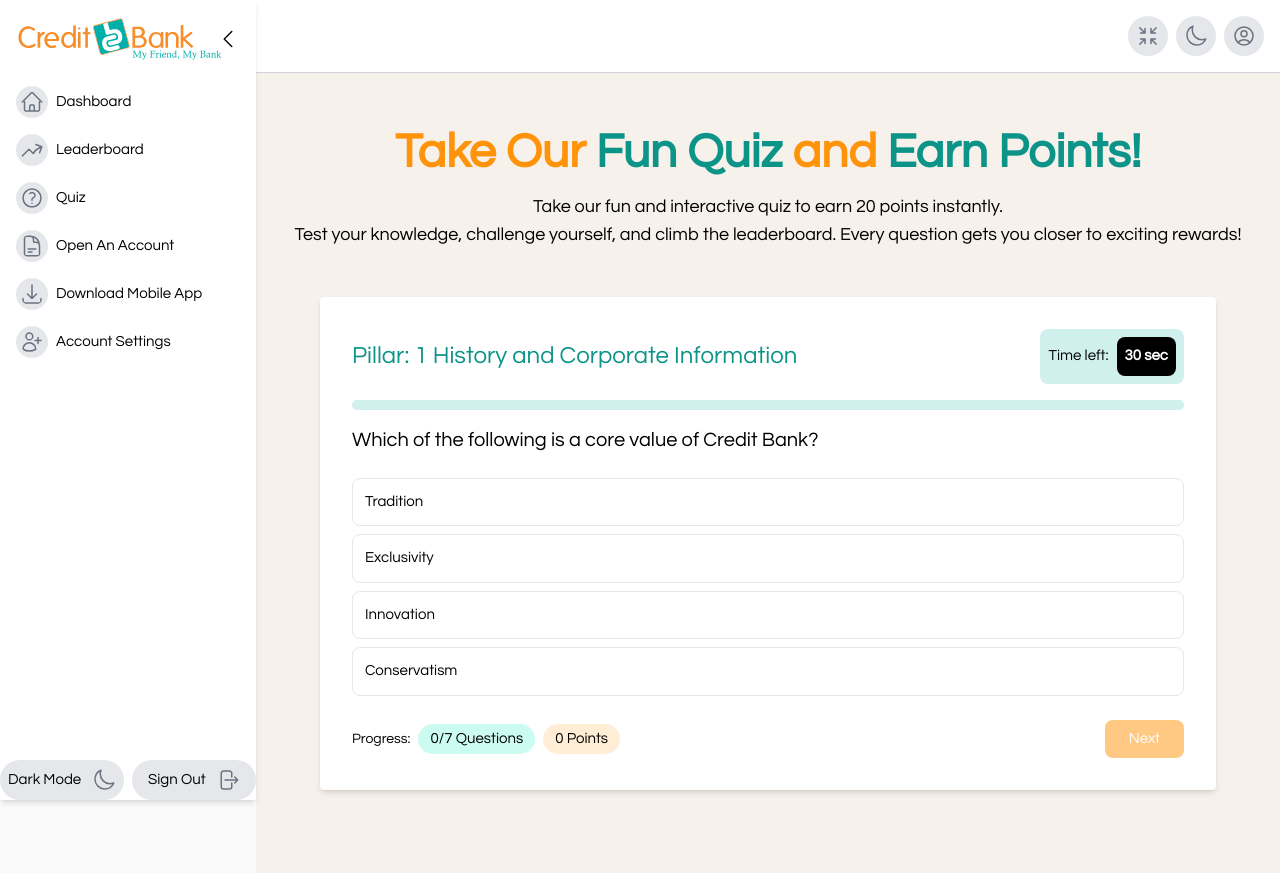
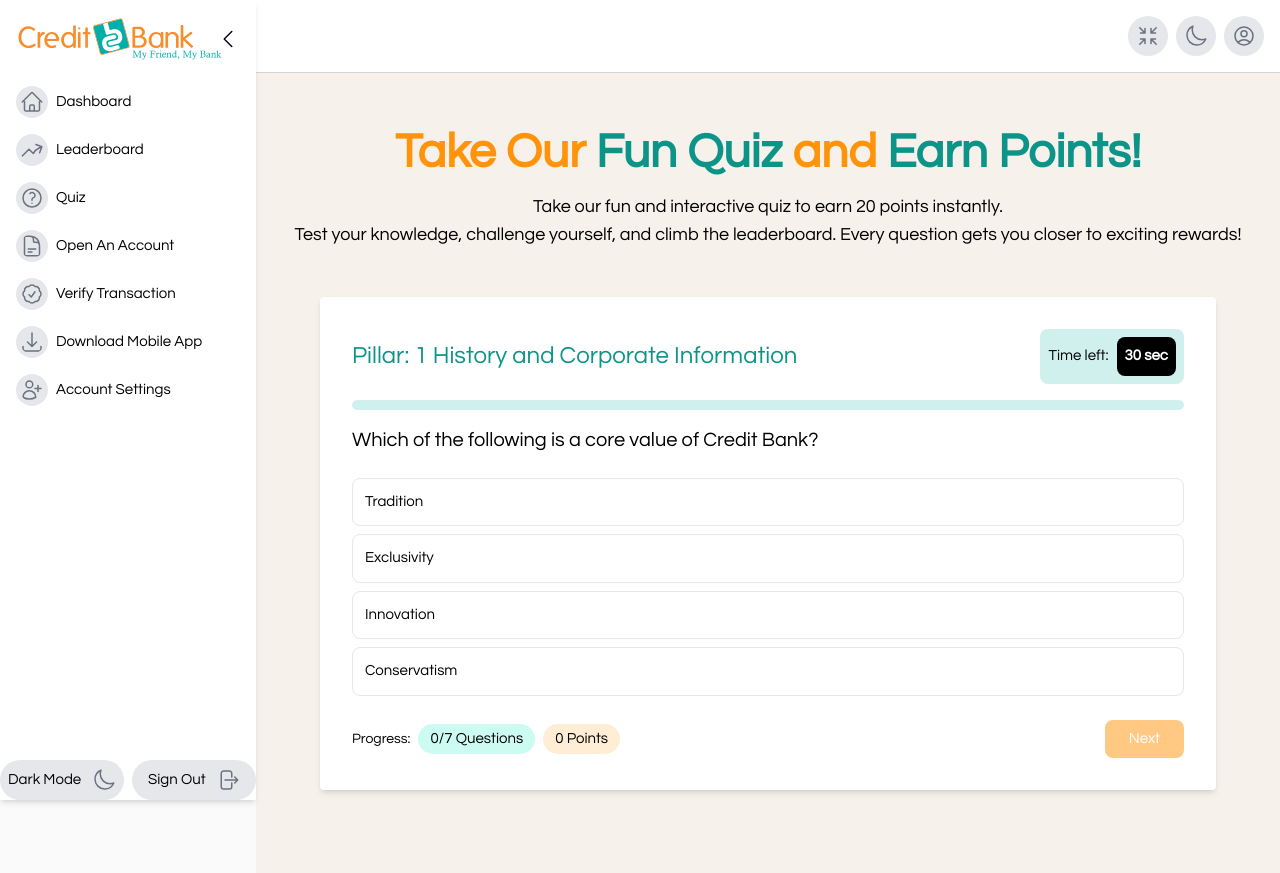
Before and after one commit to kwamevaughan/credit-bank-microsite, a Next.js app: page /quiz in a window 1280 px wide. Built offline with nearby package versions, Linux system fonts and the light colour scheme; no server answers.

Commit message:
added verification tab

```diff
--- a/src/layouts/sidebar.js
+++ b/src/layouts/sidebar.js
@@ -10,16 +10,19 @@
     CogIcon,
     DocumentTextIcon,
     BellIcon,
+    CheckBadgeIcon,
     ArrowTrendingUpIcon, ArrowDownTrayIcon, QuestionMarkCircleIcon, BanknotesIcon, UserPlusIcon,
     ArrowsPointingInIcon as FullScreenIcon, MoonIcon, SunIcon
 } from '@heroicons/react/24/outline';
 import Image from 'next/image';
 import Link from "next/link";
 import AppDownloadModal from "@/components/AppDownloadModal";
+import VerificationModal from "@/components/VerificationModal";
 import {useState} from "react";
 
-const Sidebar = ({ isOpen, toggleSidebar, mode, onLogout, openModal, toggleFullScreen, toggleMode}) => {
-    const [isModalOpen, setIsModalOpen] = useState(false); // State to control modal visibility
+const Sidebar = ({ isOpen, toggleSidebar, mode, onLogout, openModal, openVerificationModal, toggleFullScreen, toggleMode}) => {
+    const [isAppDownloadModalOpen, setIsAppDownloadModalOpen] = useState(false); // State to control modal visibility
+    const [isVerificationModalOpen, setIsVerificationModalOpen] = useState(false);
 
 
 
@@ -108,6 +111,21 @@
                         <Link
                             href="#"
                             className="flex items-center transition-all duration-500 ease-out transform hover:-translate-y-[10px] hover:shadow-lg hover:py-3"
+                            onClick={openVerificationModal} // Open modal on click
+                        >
+                            <CheckBadgeIcon
+                                className={`h-8 w-8 mr-2 p-1 rounded-full ${
+                                    mode === 'dark' ? 'bg-gray-700 text-white' : 'bg-gray-200 text-gray-500'
+                                } transition`}
+                            />
+                            Verify Transaction
+                        </Link>
+                    </li>
+
+                    <li className="py-2">
+                        <Link
+                            href="#"
+                            className="flex items-center transition-all duration-500 ease-out transform hover:-translate-y-[10px] hover:shadow-lg hover:py-3"
                             onClick={openModal} // Open modal on click
                         >
                             <ArrowDownTrayIcon
```
